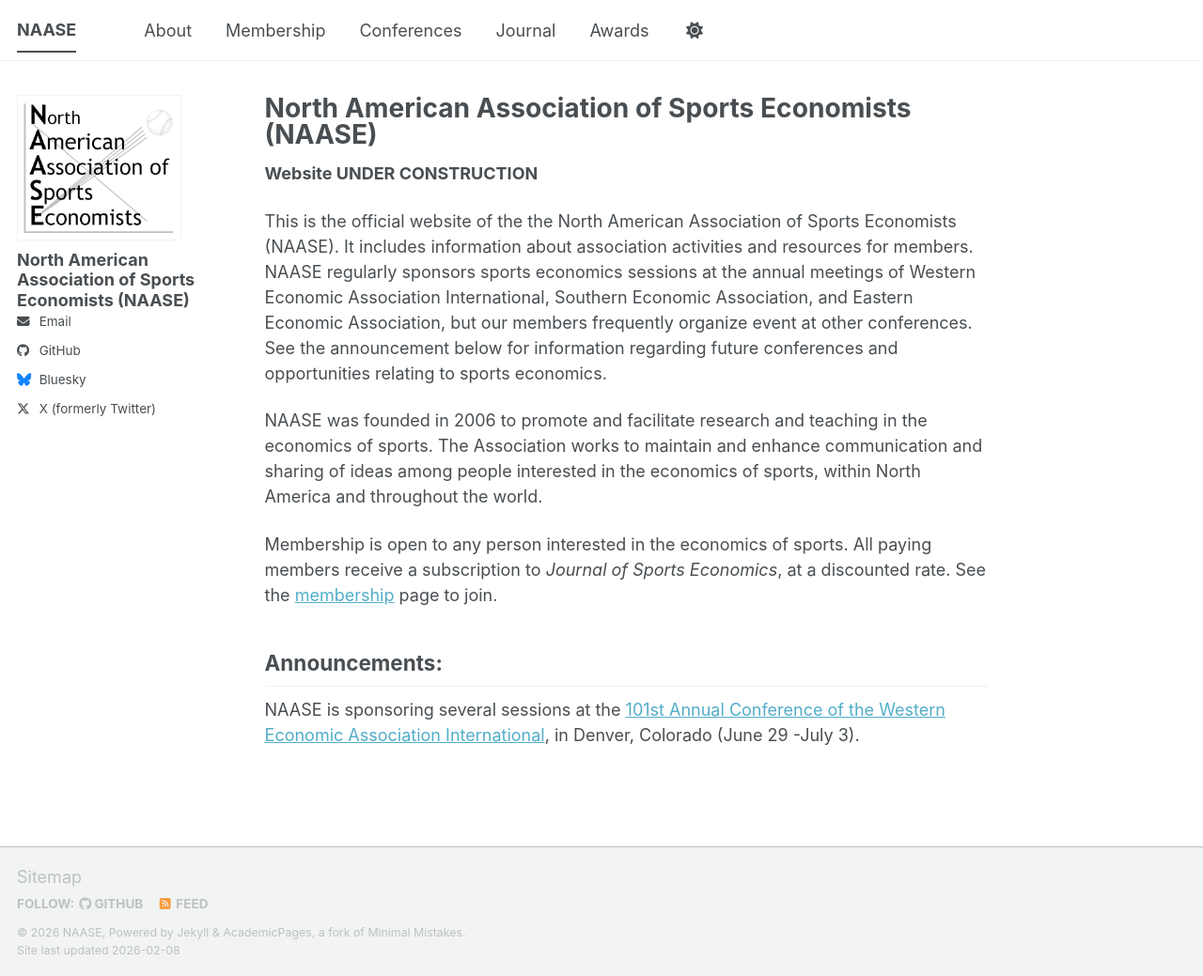
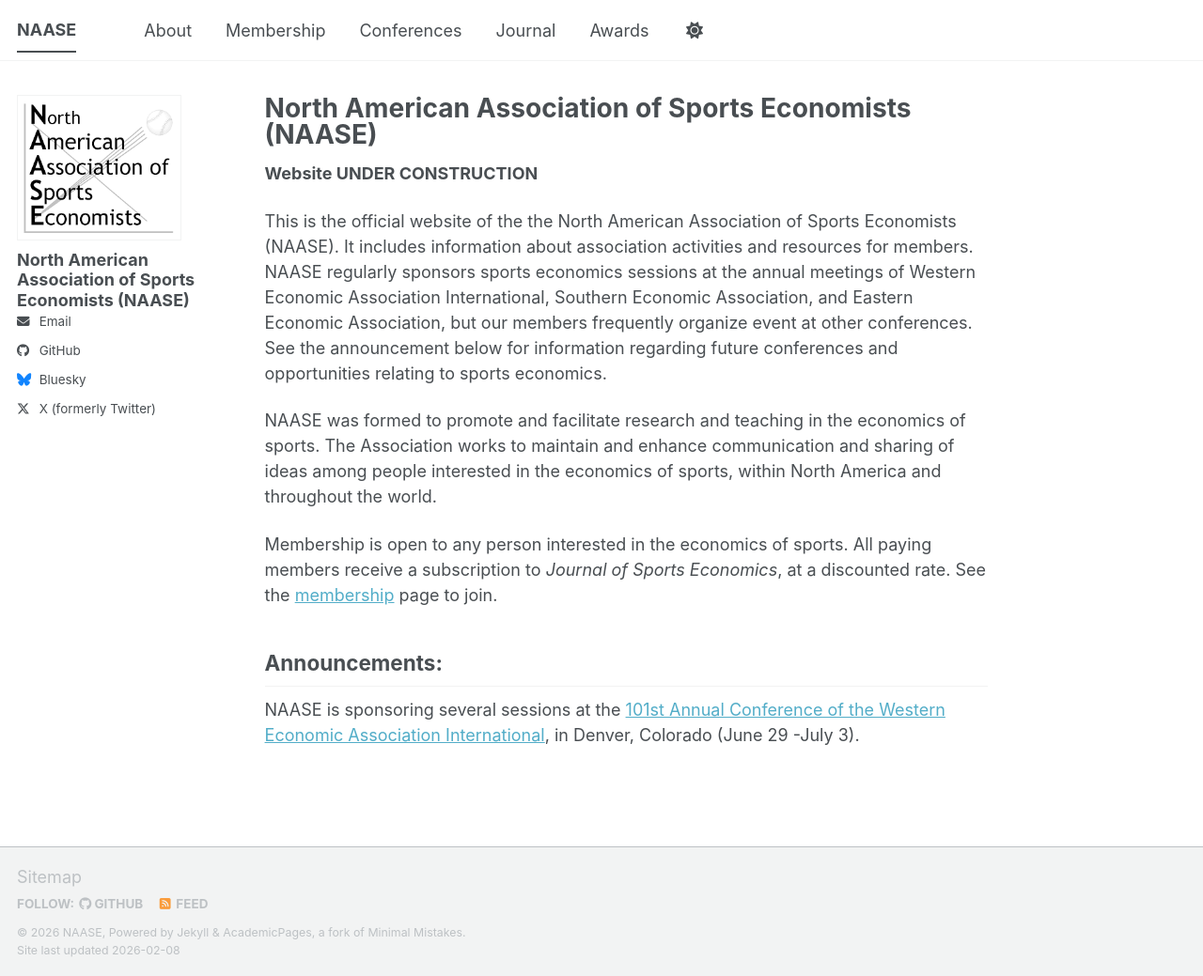
Before and after one commit to naaseweb/naaseweb.github.io, a Jekyll site: the page built from _pages/about.md, in a window 1280 px wide and 1039 px high. Shown: the whole window at 94% size. Built offline with Jekyll 4.4.1, drawn with Linux system fonts in a browser that asks for light colours; a script bundle is joined from its source files by our own code; library files that are not in the unit come from our copies.

Commit message:
Update about.md

```diff
--- a/_pages/about.md
+++ b/_pages/about.md
@@ -11,7 +11,7 @@
 
 This is the official website of the the North American Association of Sports Economists (NAASE). It includes information about association activities and resources for members. NAASE regularly sponsors sports economics sessions at the annual meetings of Western Economic Association International, Southern Economic Association, and Eastern Economic Association, but our members frequently organize event at other conferences. See the announcement below for information regarding future conferences and opportunities relating to sports economics.
 
-NAASE was founded in 2006 to promote and facilitate research and teaching in the economics of sports. The Association works to maintain and enhance communication and sharing of ideas among people interested in the economics of sports, within North America and throughout the world.
+NAASE was formed to promote and facilitate research and teaching in the economics of sports. The Association works to maintain and enhance communication and sharing of ideas among people interested in the economics of sports, within North America and throughout the world.
 
 Membership is open to any person interested in the economics of sports. All paying members receive a subscription to *Journal of Sports Economics*, at a discounted rate. See the [membership](/membership/) page to join.
 
```
